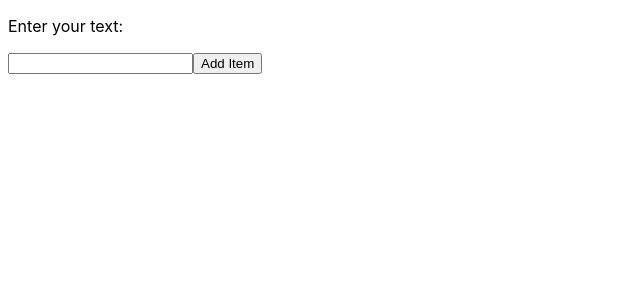
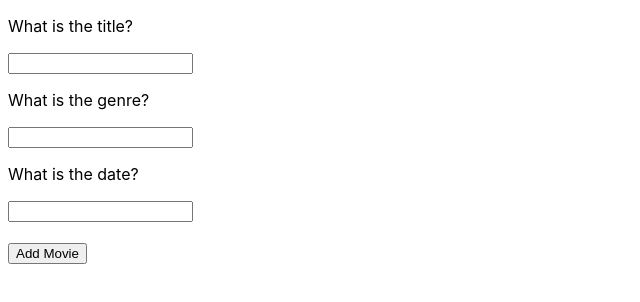
Before and after one commit to Rebellia/LearningReact, a React (Create React App) app in the folder frontend/: page / in a window 1280 px wide. Shown: the top 302 px of the page, without its empty margins (0-640 px from the left). Built offline with nearby package versions, Linux system fonts and the light colour scheme.

Commit message:
updating array of movies

```diff
--- a/frontend/src/index.js
+++ b/frontend/src/index.js
@@ -3,38 +3,90 @@ import ReactDOM from 'react-dom';
 import './index.css';
 
 class ItemList extends React.Component {
-  constructor() {
-    super();
+  constructor(props) {
+    super(props);
     //Initialize a state with an empty array
     this.state = {
-      items: [], //array of text
-      inputText: '', //text from the input box
+     /*  title: '',
+      genre: '',
+      date: '', */
+      movies: [{
+        title: '',
+        genre: '',
+        date: ''
+      }],
+      titleText: '',
+      genreText: '',
+      dateText: '',
     };
   }
 
-  changeText = (event) => {
-    this.setState({inputText: event.target.value}); //Grabs the text of the input box
+  //Change and set the title
+  changeTitle = (event) => {
+    this.setState({titleText: event.target.value}); //Grabs the text of the input box
   }
 
-  addThingToList = (event) => {
+  setTitle = (event) => {
     event.preventDefault(); //Stops page from refreshing after clicking the button
-    var strList = this.state.items; //grabs the array
-    strList.push(this.state.inputText); //adds string to the array
-    this.setState({items: strList}); //set the state of the array to the current array
+    this.setState({title: this.state.titleText}); //Grabs the text of the input box
   }
 
-  //For every item in the array, return a paragraph element with that item in it
-  renderItems = () => (
-    this.state.items.map(itm => <p>{itm}</p>)
-  );
+  //Change and set the genre
+  changeGenre = (event) => {
+    this.setState({genreText: event.target.value}); //Grabs the text of the input box
+  }
+
+  setGenre = (event) => {
+    event.preventDefault(); //Stops page from refreshing after clicking the button
+    this.setState({genre: this.state.genreText}); //Grabs the text of the input box
+  }
+
+  //Change and set the date
+  changeDate = (event) => {
+    this.setState({dateText: event.target.value}); //Grabs the text of the input box
+  }
+
+  setDate = (event) => {
+    event.preventDefault(); //Stops page from refreshing after clicking the button
+    this.setState({date: this.state.dateText}); //Grabs the text of the input box
+  }
+
+
+  addMovieToList = (event) => {
+    event.preventDefault();
+    var newMovie = [{
+      title: this.state.titleText,
+      genre: this.state.genreText,
+      date: this.state.genreText
+    }];
+
+    var movieList = this.state.movies;
+    movieList.push(newMovie);
+    this.setState({movies: movieList});
+
+    console.log(this.state.movies);
+  }
+
+
+  renderMovies = () => {
+    <p>My new movie</p>
+  }
 
   render() {
     return(
       <form>
-        <p>Enter your text:</p>
-        <input onChange={this.changeText}/>
-        <button onClick={this.addThingToList}>Add Item</button>
-        {this.renderItems()}
+        <p>What is the title?</p>
+        <input onChange={this.changeTitle}/>
+        <br/>
+        <p>What is the genre?</p>
+        <input onChange={this.changeGenre}/>
+        <br/>
+        <p>What is the date?</p>
+        <input onChange={this.changeDate}/>
+        <br/>
+        <br/>
+        <button onClick={this.addMovieToList}>Add Movie</button>
+        {this.renderMovies()}
       </form>
     );
   }
```
